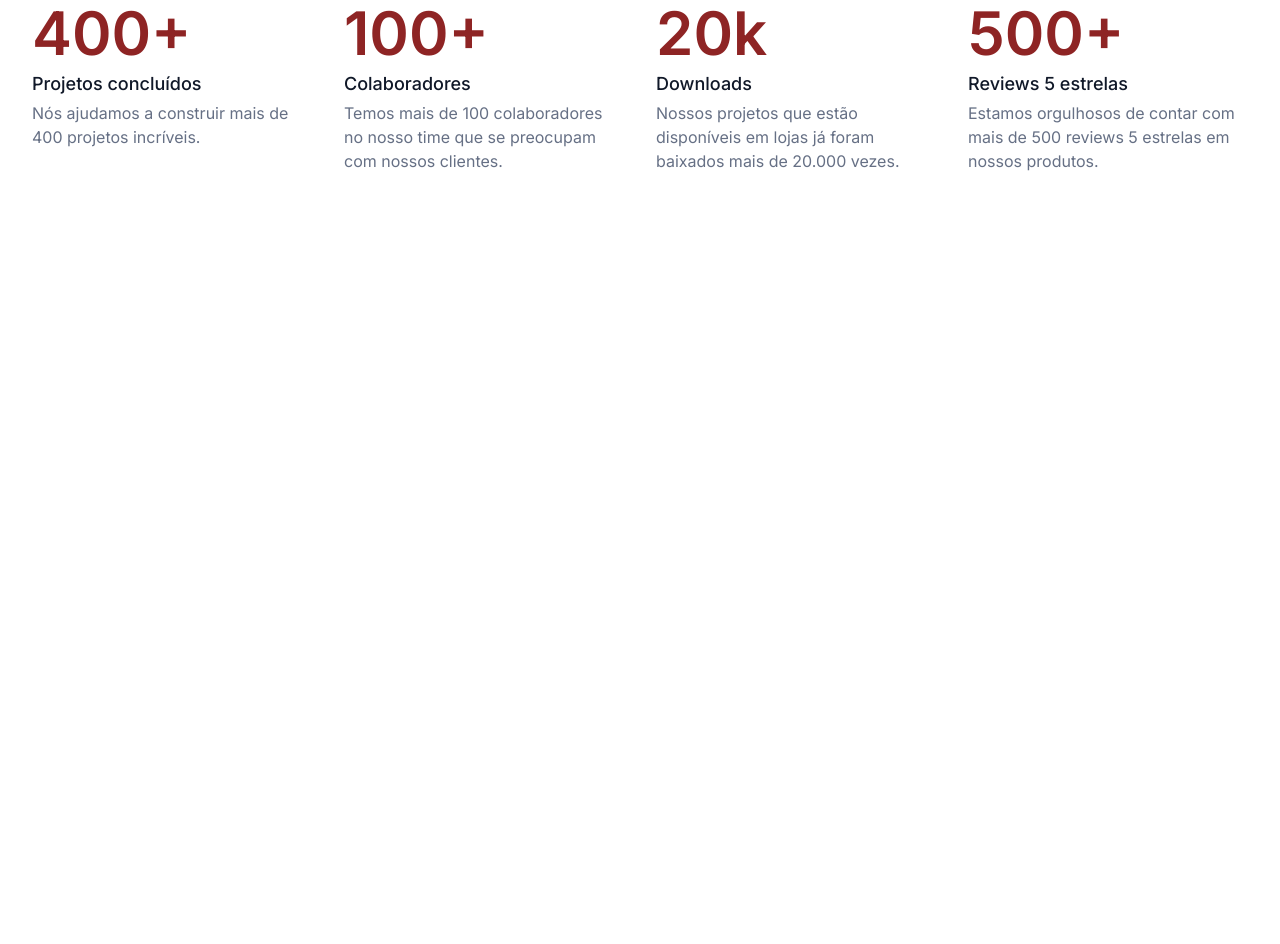
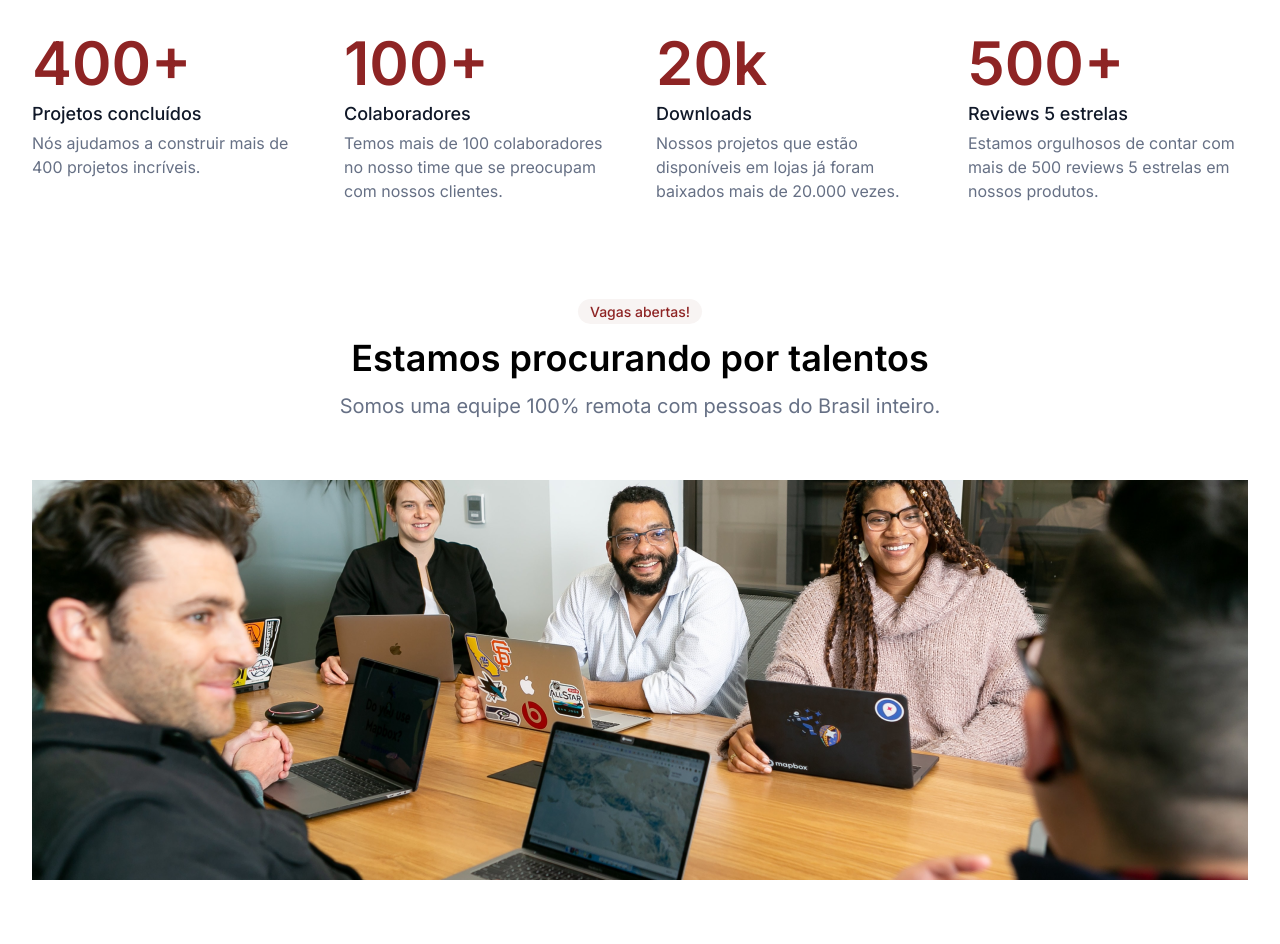
Before and after one commit to vinelouzada/7-days-of-code-html-css, a plain HTML site: page index.html in a window 1280 px wide. Shown: the part 441-1385 px from the top of the page. Before the commit the page ends 800 px from the top, so only its background shows below. Drawn offline with Linux system fonts and the light colour scheme.

Commit message:
Day Fourth - vagas talentos

```diff
--- a/css/main.css
+++ b/css/main.css
@@ -27,13 +27,14 @@ body{
     color: var(--text-black);
     font-weight: 600;
     font-size: 48px;
+    text-align: center;
 }
 
 .about-us p{
     color: var(--text-color);
     font-size: 20px;
     font-weight: 400;
-    width: 791px;
+    width: 60%;
     text-align: center;
     line-height: 30px;
 }
@@ -69,3 +70,38 @@ body{
     color: #667085;
     line-height: 24px;
 }
+
+.vagas-talentos{
+    display: flex;
+    align-items: center;
+    flex-direction: column;
+    margin-top: 96px;
+}
+
+.vagas-talentos span{
+    color: var(--main-color);
+    padding: 5.5px 12px;
+    background-color: #f8f4f3;
+    border-radius: 16px;
+    font-weight: 500;
+    margin-bottom: 16px;
+    font-size: 14px;
+}
+
+.vagas-talentos h2{
+    font-weight: 600;
+    font-size: 36px;
+    margin-bottom: 20px;
+    text-align: center;
+}
+
+.vagas-talentos p{
+    text-align: center;
+    font-size: 20px;
+    color: var(--text-color);
+}
+
+.vagas-talentos img{
+    margin: 64px 0px;
+    width: 95%;
+}
--- a/index.html
+++ b/index.html
@@ -62,6 +62,12 @@
                 <p>Estamos orgulhosos de contar com mais de 500 reviews 5 estrelas em nossos produtos.</p>
             </div>
         </section>
+        <section class="vagas-talentos">
+            <span>Vagas abertas!</span>
+            <h2>Estamos procurando por talentos</h2>
+            <p>Somos uma equipe 100% remota com pessoas do Brasil inteiro.</p>
+            <img src="/img/office.png" alt="" >
+        </section>
     </main>
 
 
```
Also changed, not shown: img/office.png (added).
